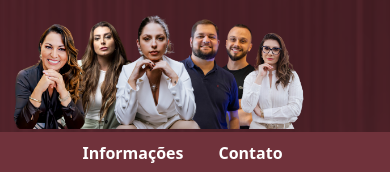
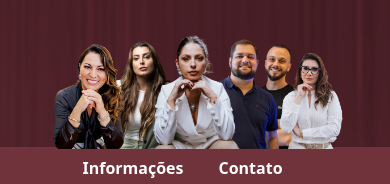
Before and after one commit to petry85/w2w, a plain HTML site: page index.html in a window 390 px wide. Shown: the part 2628-2812 px from the top of the page. Drawn offline with nearby package versions, Linux system fonts and the light colour scheme; a web font is replaced by a local one.

Commit message:
Add files via upload

```diff
--- a/mobile.css
+++ b/mobile.css
@@ -206,8 +206,13 @@
         color: white;
         letter-spacing: .2em;
     }
+    .palestrantes {
+        align-items: center;
+        justify-content: center;
+    }
     #palestrantes {
-        margin-bottom: 20px auto -15px auto;
+        display: block;
+        margin: 20px auto 0px auto;
         max-width: 80% !important;
         align-items: center !important;
         justify-content: center !important;
@@ -219,6 +224,7 @@
         text-align: center;
         justify-content: center;
         height: 40px;
+        z-index: 1;
     }
     ul {
         display: flex;
--- a/style.css
+++ b/style.css
@@ -35,12 +35,14 @@
         padding: 0;
         width: 1100px;
         height: 100%;
+        border: 1px solid #8c5d60;
+        box-shadow: 0px 5px 10px #917476;
     }
     .grid-img {
         display: grid;
         grid-template-columns: auto auto auto auto auto;
         margin-top: 30px;
-        gap: 800px;
+        gap: 750px;
     }
     #workshop {
         display: block;
```
